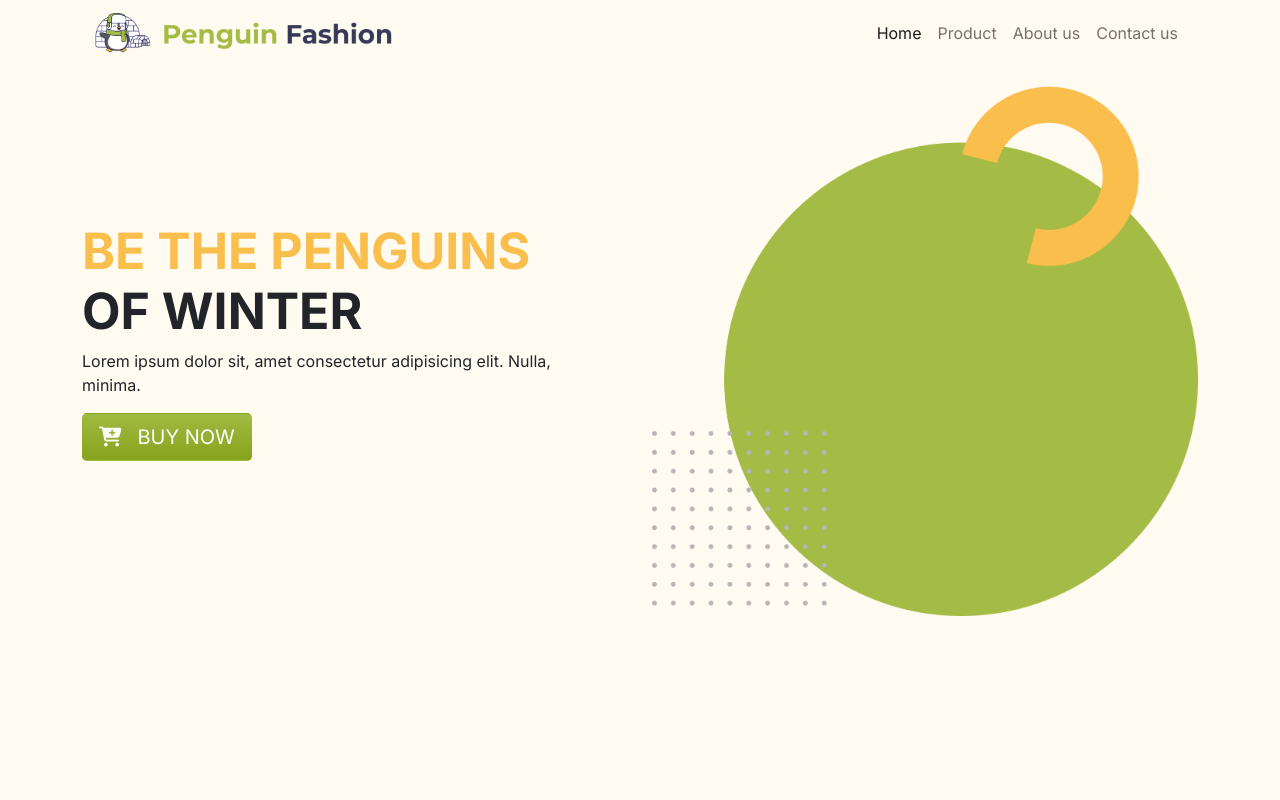
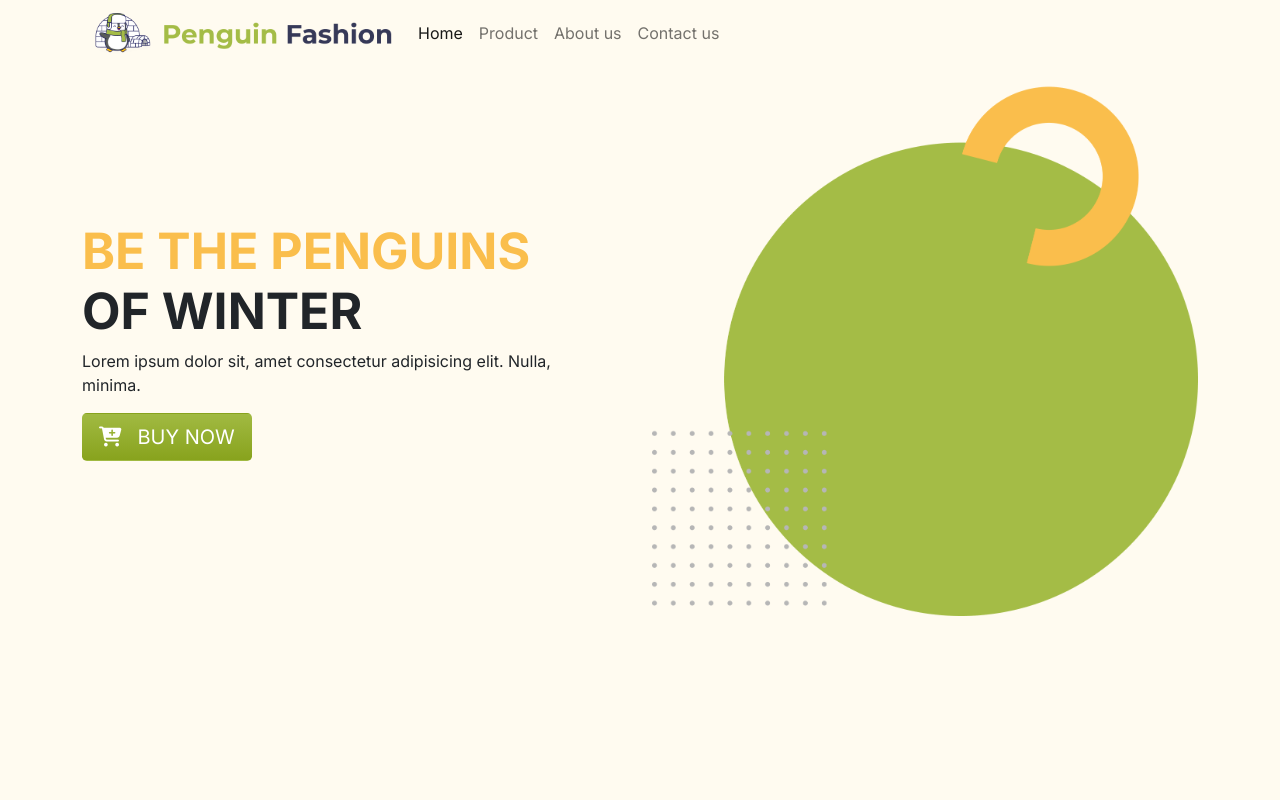
Before and after one commit to razikuljoni/assignment02, a plain HTML site: page index.html in a window 1280 px wide. Shown: the top 800 px of the page. Drawn offline with nearby package versions, Linux system fonts and the light colour scheme.

```diff
--- a/index.html
+++ b/index.html
@@ -50,7 +50,7 @@
                             <span class="navbar-toggler-icon"></span>
                         </button>
                         <div
-                            class="collapse navbar-collapse d-flex justify-content-end"
+                            class="collapse navbar-collapse "
                             id="navbarNav"
                         >
                             <ul class="navbar-nav">
@@ -85,7 +85,10 @@
                             >
                                 <div>
                                     <h1>
-                                        <span class="custom-color">Be the Penguins</span> of Winter
+                                        <span class="custom-color"
+                                            >Be the Penguins</span
+                                        >
+                                        of Winter
                                     </h1>
                                     <p>
                                         Lorem ipsum dolor sit, amet consectetur
@@ -267,8 +270,8 @@
                                         class="btn custom-btn btn-lg text-uppercase py-2"
                                     >
                                         <i class="fas fa-cart-plus pe-3"></i>buy
-                                        now</button
-                                    >
+                                        now
+                                    </button>
                                 </div>
                             </div>
                         </div>
--- a/style.css
+++ b/style.css
@@ -8,7 +8,7 @@ header {
 main {
     background-color: #e5e5e5;
 }
-h1{
+h1 {
     font-size: 50px;
     font-weight: bold;
     text-transform: uppercase;
@@ -17,7 +17,7 @@ h1{
     color: white;
     background-image: linear-gradient(#a1ba42, #88a31d);
 }
-.custom-color{
+.custom-color {
     color: #fabe4c;
 }
 .custom-card {
@@ -36,11 +36,12 @@ h1{
     border-radius: 10px;
 }
 
-#woman,
+/* #woman,
 #man,
 #service {
     height: 100vh;
-}
+    background-color: #e5e5e5;
+} */
 .service-section img {
     width: 100%;
 }
```
